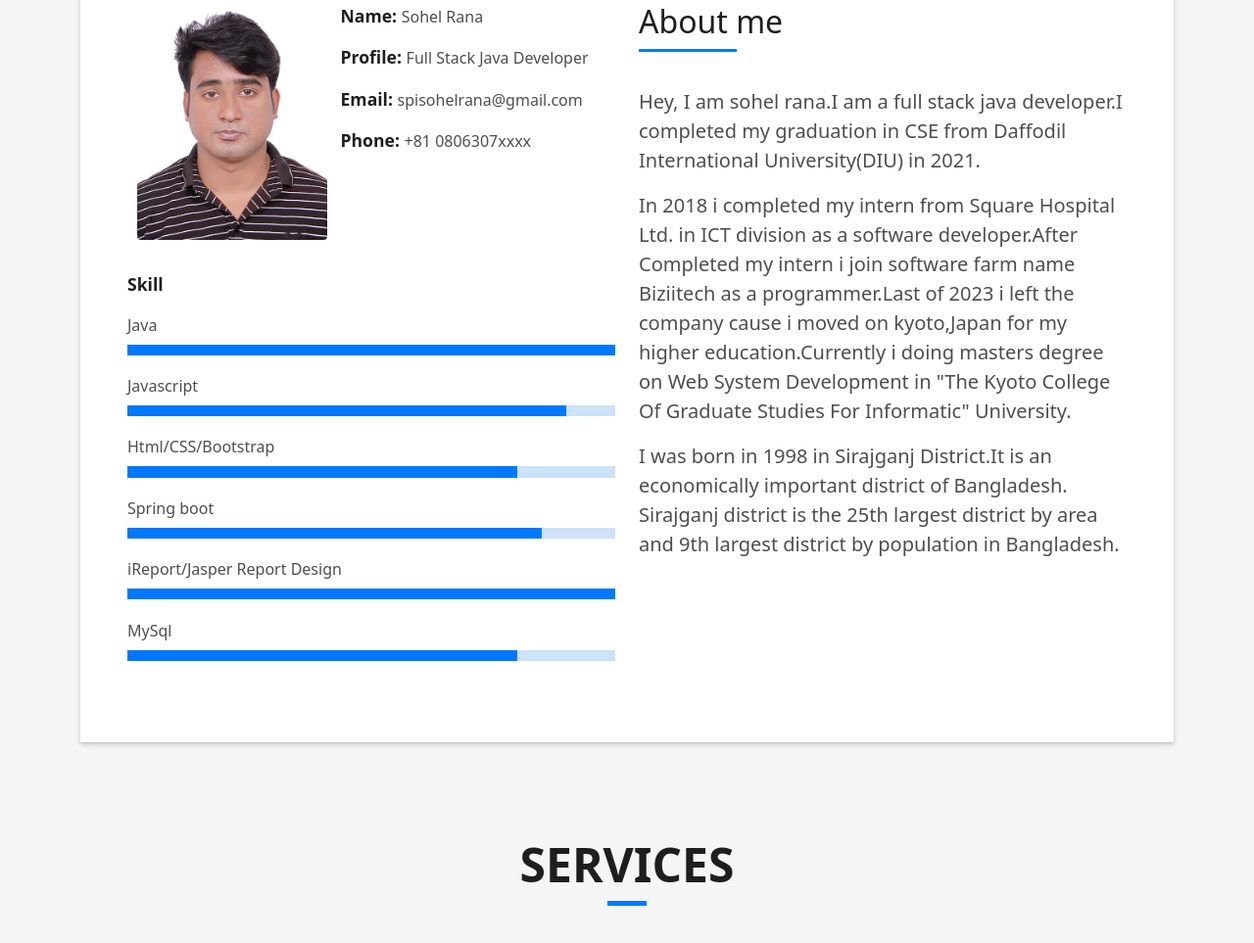
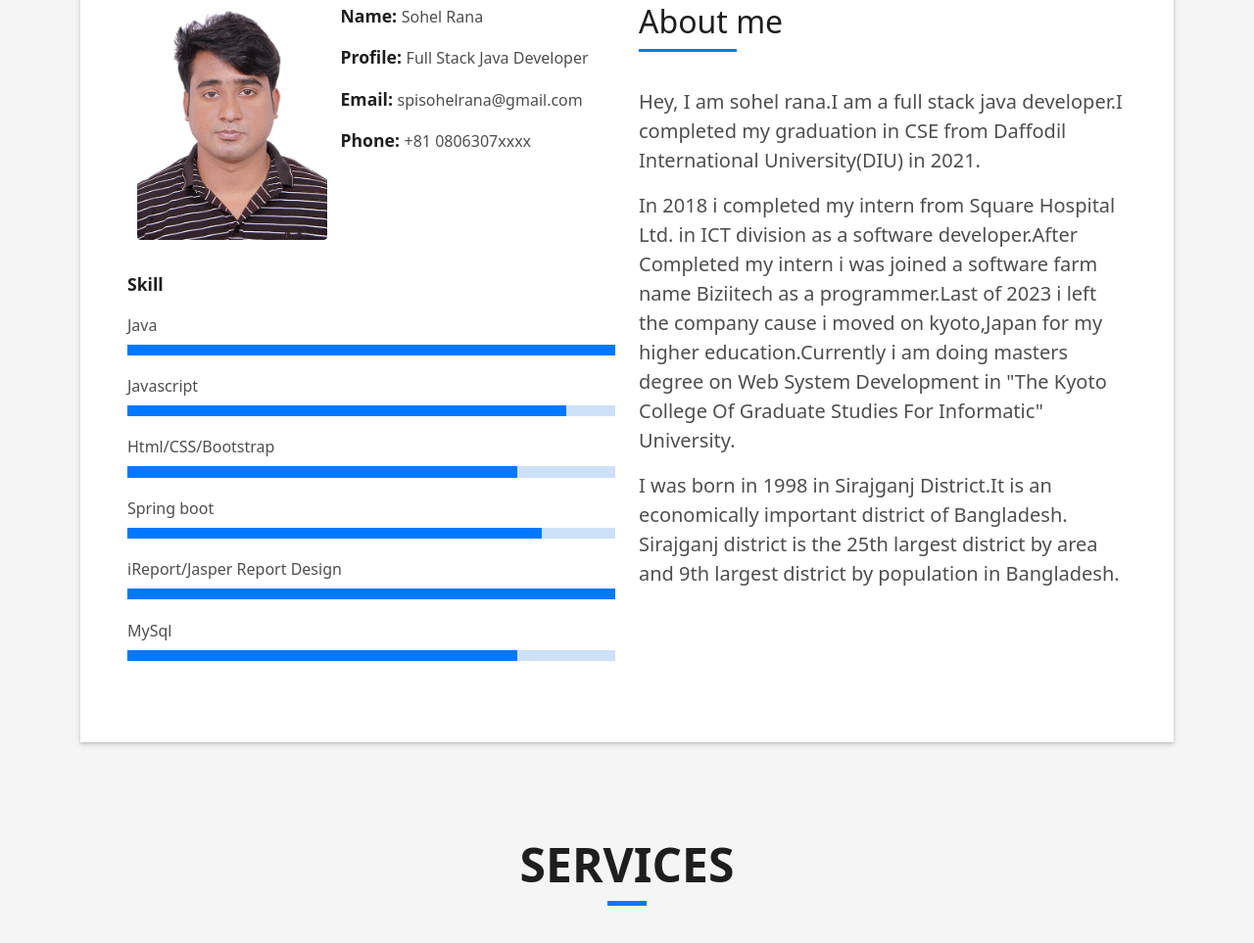
Before and after one commit to srana-ij/portfolio, a plain HTML site: page index.html in a window 1280 px wide. Shown: the part 925-1888 px from the top of the page at 98% size. Drawn offline with nearby package versions, Linux system fonts and the light colour scheme.

Commit message:
about updated

```diff
--- a/index.html
+++ b/index.html
@@ -182,7 +182,7 @@
                       Hey, I am sohel rana.I am a full stack java developer.I completed my graduation in CSE from Daffodil International University(DIU) in 2021.
                     </p>
                     <p class="lead">
-                     In 2018 i completed my intern from Square Hospital Ltd. in ICT division as a software developer.After Completed my intern i join software farm name Biziitech as a programmer.Last of 2023 i left the company cause i moved on kyoto,Japan for my higher education.Currently i doing masters degree on Web System Development in "The Kyoto College Of Graduate Studies For Informatic" University.
+                     In 2018 i completed my intern from Square Hospital Ltd. in ICT division as a software developer.After Completed my intern i was joined a software farm name Biziitech as a programmer.Last of 2023 i left the company cause i moved on kyoto,Japan for my higher education.Currently i am doing masters degree on Web System Development in "The Kyoto College Of Graduate Studies For Informatic" University.
                     </p>
                     <p class="lead">
                       I was born in 1998 in Sirajganj District.It is an economically important district of Bangladesh. Sirajganj district is the 25th largest district by area and 9th largest district by population in Bangladesh.
```
